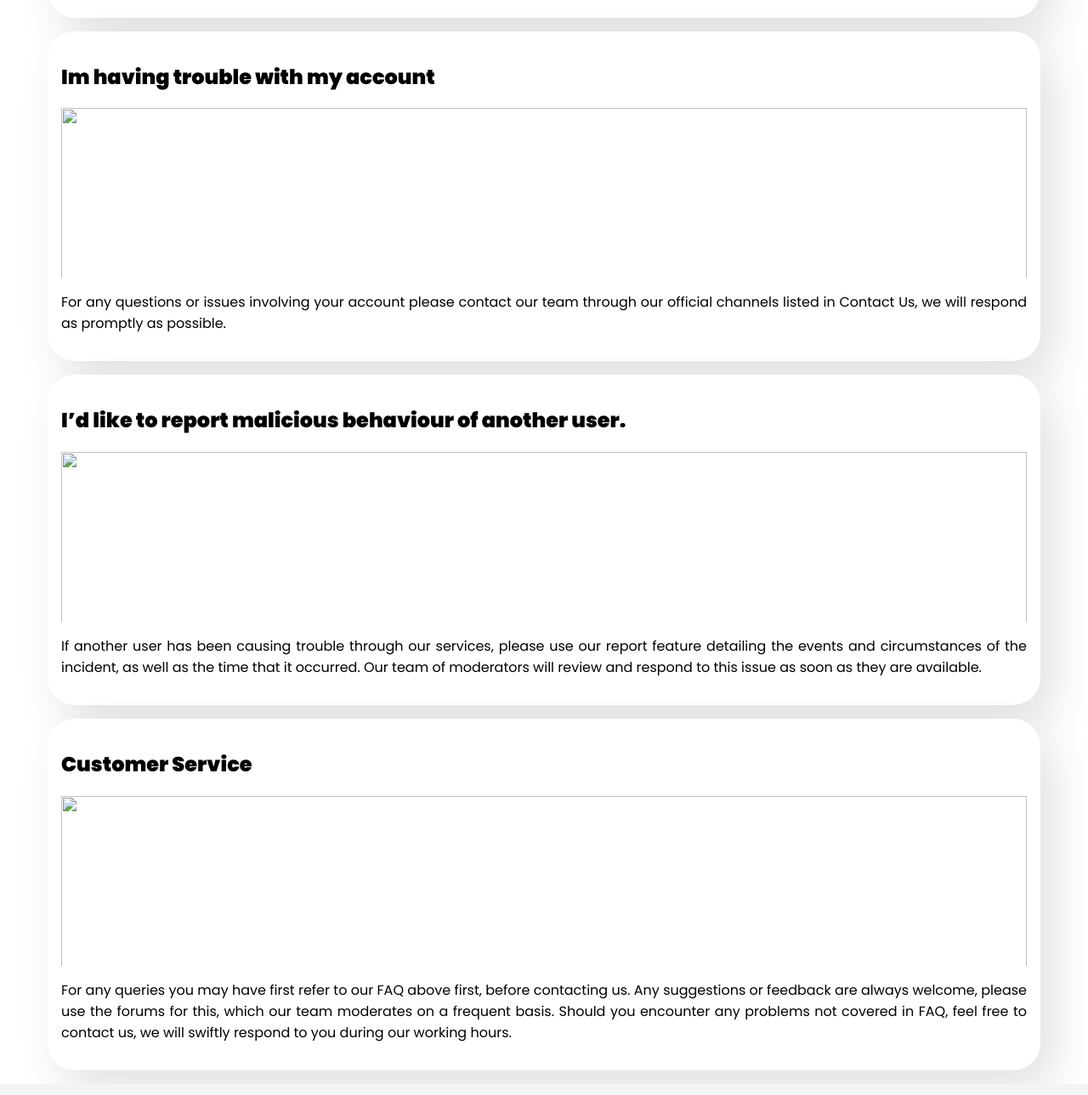
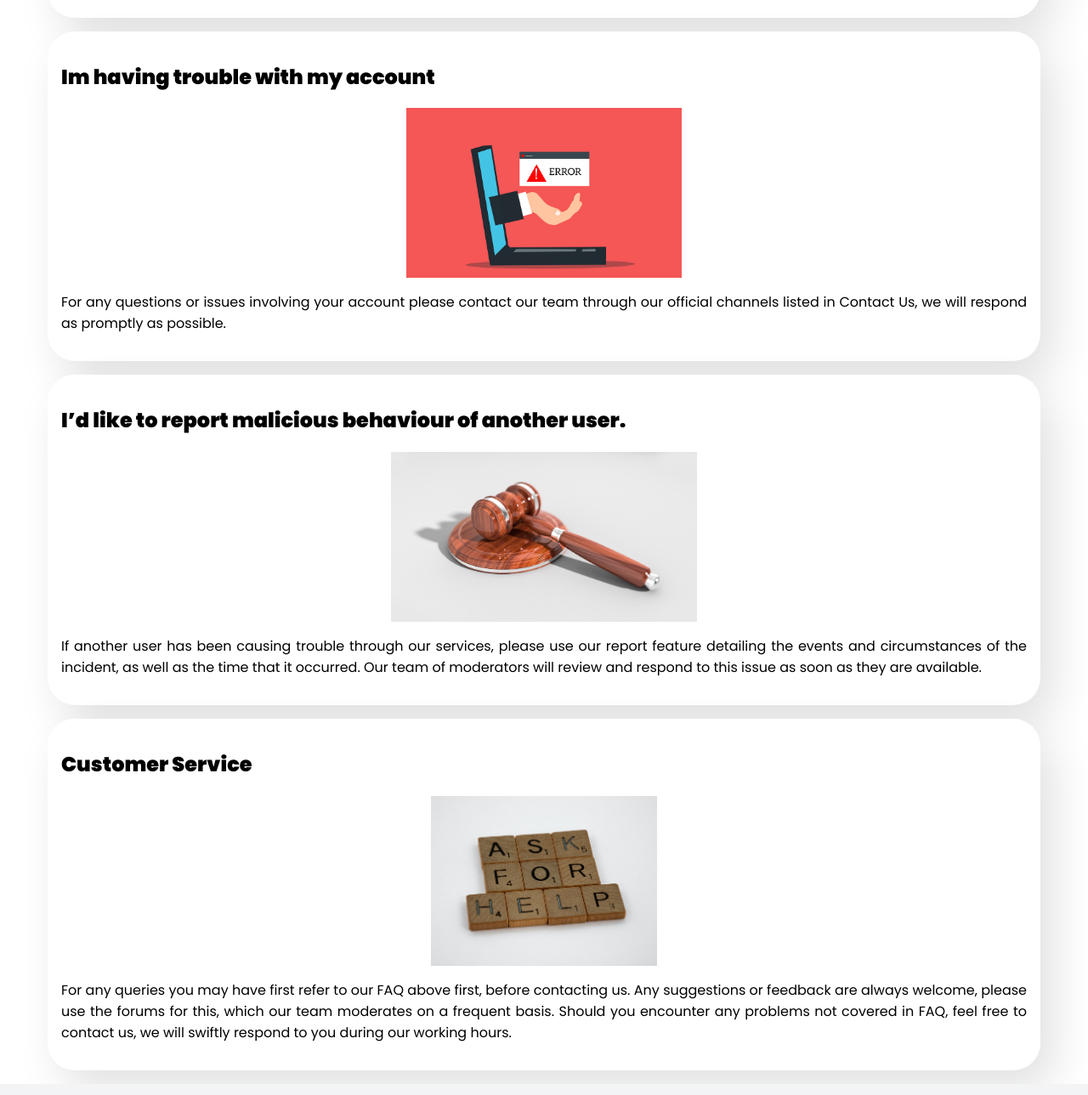
Before and after one commit to Team12Coursework/Team12Coursework.github.io, a plain HTML site: page FAQ.html in a window 1280 px wide. Shown: the part 694-1983 px from the top of the page at 85% size. Drawn offline with nearby package versions, Linux system fonts and the light colour scheme.

Commit message:
Fixing bug with pictures on FAQ page

```diff
--- a/FAQ.html
+++ b/FAQ.html
@@ -26,19 +26,19 @@
 </div>
 <div class="some-container">
 		<h2>Im having trouble with my account</h2>
-		<img src="Images/I'm Having Trouble.png" width= "800" height= "300">
+		<img src="Images/having_trouble.png" width= "800" height= "300">
 
 		<p>For any questions or issues involving your account please contact our team through our official channels listed in Contact Us, we will respond as promptly as possible. </p>
 	</div>
 	<div class="some-container">
 		<h2>I’d like to report malicious behaviour of another user.</h2>
-		<img src="Images/I'd Like to Report.jpg" width= "800" height= "300">
+		<img src="Images/like_to_report.jpg" width= "800" height= "300">
 
 		<p>If another user has been causing trouble through our services, please use our report feature detailing the events and circumstances of the incident, as well as the time that it occurred. Our team of moderators will review and respond to this issue as soon as they are available. </p>
 	</div>
 	<div class="some-container">
 		<h2>Customer Service</h2>
-		<img src="Images/Customer service.jpg" width= "800" height= "300">
+		<img src="Images/customer_service.jpg" width= "800" height= "300">
 
 		<p>For any queries you may have first refer to our FAQ above first, before contacting us. Any suggestions or feedback are always welcome, please use the forums for this, which our team moderates on a frequent basis. Should you encounter any problems not covered in FAQ, feel free to contact us, we will swiftly respond to you during our working hours.</p>
 	</div>
```
